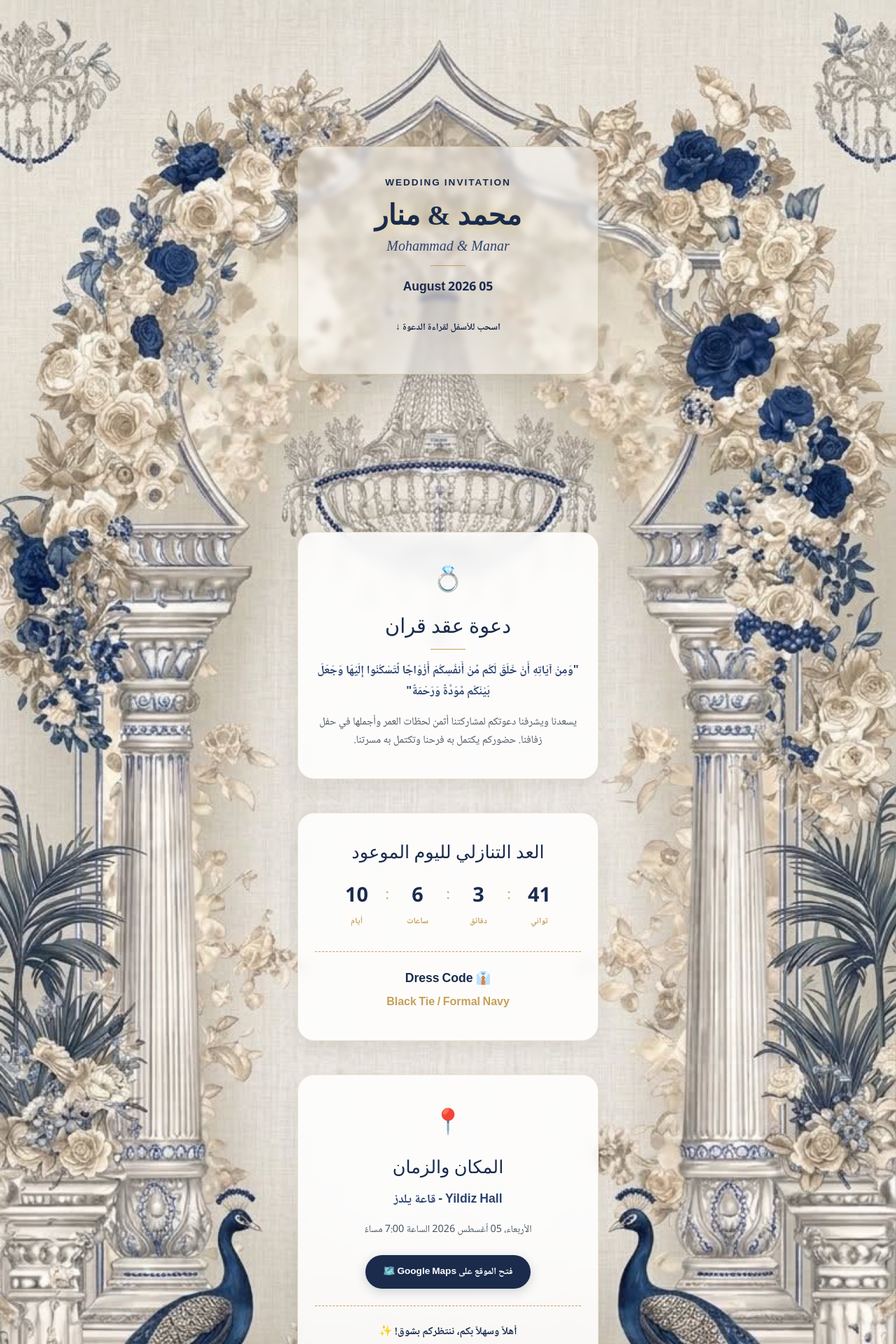
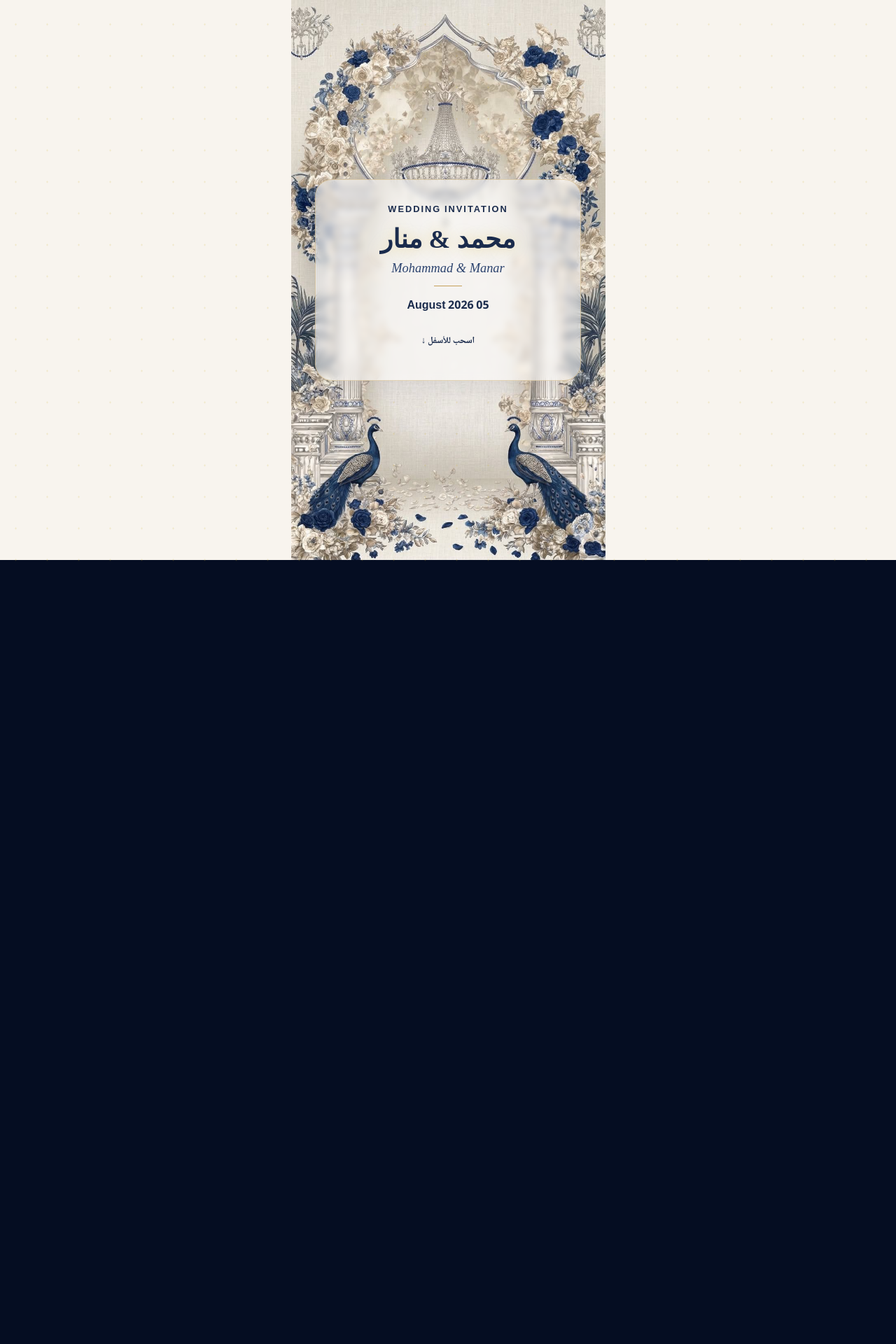
Before and after one commit to Kira1717171717/wedding-invitation, a Next.js app: page / in a window 1280 px wide. Shown: the top 1920 px of the page at 70% size. After the commit the page ends 800 px from the top, so only its background shows below. Built offline with nearby package versions, Linux system fonts and the light colour scheme.

Commit message:
Update page.js

```diff
--- a/app/page.js
+++ b/app/page.js
@@ -34,72 +34,93 @@ export default function Home() {
   return (
     <main style={{
       direction: 'rtl',
-      minHeight: '100vh',
-      backgroundImage: "url('/wedding-bg.jpg')",
-      backgroundAttachment: 'fixed', /* يجعل الصورة ثابتة وممتدة مع السكرول */
-      backgroundPosition: 'center',
-      backgroundRepeat: 'no-repeat',
-      backgroundSize: 'cover',
-      padding: '2rem 1rem 4rem 1rem',
-      display: 'flex',
-      flexDirection: 'column',
-      alignItems: 'center',
-      gap: '3rem' /* مسافة بين الكروت للتصفح بالسكرول */
+      height: '100vh',
+      overflowY: 'scroll',
+      scrollSnapType: 'y mandatory', /* السكرول التلقائي السلس عند اللمس */
+      scrollBehavior: 'smooth',
+      position: 'relative'
     }}>
+
+      {/* خلفية ثابتة بحجم الشاشة بدون زوم بشع */}
+      <div style={{
+        position: 'fixed',
+        top: 0,
+        left: 0,
+        width: '100vw',
+        height: '100vh',
+        backgroundImage: "url('/wedding-bg.jpg')",
+        backgroundPosition: 'center',
+        backgroundRepeat: 'no-repeat',
+        backgroundSize: 'contain', /* تحافظ على أبعاد الصورة الأصلية كاملاً */
+        backgroundColor: '#f8f4ee', /* لون محايد يملأ أطراف الخلفية إذا كانت الصورة ملمومة */
+        zIndex: -1
+      }} />
 
       {/* ================= القسم الأول: الغلاف والأسماء ================= */}
       <section style={{
-        minHeight: '85vh',
+        height: '100vh',
         width: '100%',
-        maxWidth: '430px',
+        scrollSnapAlign: 'start', /* يحدد نقطة التوقف التلقائية */
+        scrollSnapStop: 'always',
         display: 'flex',
-        flexDirection: 'column',
         justifyContent: 'center',
-        alignItems: 'center'
+        alignItems: 'center',
+        padding: '1rem',
+        boxSizing: 'border-box'
       }}>
         <div style={{
-          width: '100%',
+          width: '90%',
+          maxWidth: '380px',
           textAlign: 'center',
           display: 'flex',
           flexDirection: 'column',
           alignItems: 'center',
           gap: '0.4rem',
-          backgroundColor: 'rgba(255, 255, 255, 0.45)',
-          backdropFilter: 'blur(4px)',
-          padding: '2.5rem 1.5rem',
+          backgroundColor: 'rgba(255, 255, 255, 0.55)',
+          backdropFilter: 'blur(5px)',
+          padding: '2rem 1.2rem',
           borderRadius: '24px',
           border: '1px solid rgba(197, 160, 89, 0.4)',
           boxShadow: '0 8px 32px rgba(26, 43, 76, 0.08)'
         }}>
-          <p style={{ fontSize: '0.85rem', letterSpacing: '2px', color: '#1a2b4c', margin: 0, fontWeight: '700' }}>
+          <p style={{ fontSize: '0.8rem', letterSpacing: '2px', color: '#1a2b4c', margin: 0, fontWeight: '700' }}>
             WEDDING INVITATION
           </p>
-          <h1 style={{ fontSize: '2.5rem', fontWeight: '700', color: '#1a2b4c', margin: '0.2rem 0', fontFamily: 'serif' }}>
+          <h1 style={{ fontSize: '2.3rem', fontWeight: '700', color: '#1a2b4c', margin: '0.2rem 0', fontFamily: 'serif' }}>
             محمد & منار
           </h1>
-          <p style={{ fontFamily: 'serif', fontSize: '1.25rem', color: '#2c436e', margin: 0, fontStyle: 'italic' }}>
+          <p style={{ fontFamily: 'serif', fontSize: '1.15rem', color: '#2c436e', margin: 0, fontStyle: 'italic' }}>
             Mohammad & Manar
           </p>
-          <div style={{ width: '50px', height: '1px', backgroundColor: '#c5a059', margin: '0.6rem 0' }}></div>
-          <p style={{ fontSize: '1.1rem', color: '#1a2b4c', fontWeight: '700', margin: 0 }}>
+          <div style={{ width: '40px', height: '1px', backgroundColor: '#c5a059', margin: '0.5rem 0' }}></div>
+          <p style={{ fontSize: '1rem', color: '#1a2b4c', fontWeight: '700', margin: 0 }}>
             05 August 2026
           </p>
 
-          <p style={{ marginTop: '1.5rem', fontSize: '0.85rem', color: '#1a2b4c', fontWeight: '600' }}>
-            اسحب للأسفل لقراءة الدعوة ↓
+          <p style={{ marginTop: '1.2rem', fontSize: '0.8rem', color: '#1a2b4c', fontWeight: '600' }}>
+            اسحب للأسفل ↓
           </p>
         </div>
       </section>
 
       {/* ================= القسم الثاني: نص الدعوة الرسمي ================= */}
       <section style={{
+        height: '100vh',
         width: '100%',
-        maxWidth: '430px'
+        scrollSnapAlign: 'start',
+        scrollSnapStop: 'always',
+        display: 'flex',
+        justifyContent: 'center',
+        alignItems: 'center',
+        padding: '1rem',
+        boxSizing: 'border-box'
       }}>
         <div style={{
+          width: '90%',
+          maxWidth: '380px',
           backgroundColor: 'rgba(255, 255, 255, 0.88)',
           backdropFilter: 'blur(10px)',
-          padding: '2.5rem 1.5rem',
+          padding: '2.2rem 1.5rem',
           borderRadius: '24px',
           boxShadow: '0 10px 30px rgba(0,0,0,0.08)',
           border: '1px solid #f0e6d2',
@@ -109,15 +130,15 @@ export default function Home() {
           alignItems: 'center',
           gap: '1rem'
         }}>
-          <span style={{ fontSize: '2.2rem', color: '#c5a059' }}>💍</span>
-          <h2 style={{ fontFamily: 'serif', fontSize: '1.8rem', color: '#1a2b4c', margin: 0 }}>
+          <span style={{ fontSize: '2rem', color: '#c5a059' }}>💍</span>
+          <h2 style={{ fontFamily: 'serif', fontSize: '1.7rem', color: '#1a2b4c', margin: 0 }}>
             دعوة عقد قران
           </h2>
-          <div style={{ width: '50px', height: '1px', backgroundColor: '#c5a059' }}></div>
-          <p style={{ fontSize: '1.05rem', color: '#2c436e', lineHeight: '1.8', margin: 0, fontWeight: '600' }}>
+          <div style={{ width: '40px', height: '1px', backgroundColor: '#c5a059' }}></div>
+          <p style={{ fontSize: '1rem', color: '#2c436e', lineHeight: '1.7', margin: 0, fontWeight: '600' }}>
             "وَمِنْ آيَاتِهِ أَنْ خَلَقَ لَكُم مِّنْ أَنفُسِكُمْ أَزْوَاجًا لِّتَسْكُنُوا إِلَيْهَا وَجَعَلَ بَيْنَكُم مَّوَدَّةً وَرَحْمَةً"
           </p>
-          <p style={{ fontSize: '0.95rem', color: '#4b5563', lineHeight: '1.7', margin: 0 }}>
+          <p style={{ fontSize: '0.9rem', color: '#4b5563', lineHeight: '1.6', margin: 0 }}>
             يسعدنا ويشرفنا دعوتكم لمشاركتنا أثمن لحظات العمر وأجملها في حفل زفافنا. حضوركم يكتمل به فرحنا وتكتمل به مسرتنا.
           </p>
         </div>
@@ -125,54 +146,63 @@ export default function Home() {
 
       {/* ================= القسم الثالث: العداد التنازلي والـ Dress Code ================= */}
       <section style={{
+        height: '100vh',
         width: '100%',
-        maxWidth: '430px'
+        scrollSnapAlign: 'start',
+        scrollSnapStop: 'always',
+        display: 'flex',
+        justifyContent: 'center',
+        alignItems: 'center',
+        padding: '1rem',
+        boxSizing: 'border-box'
       }}>
         <div style={{
+          width: '90%',
+          maxWidth: '380px',
           backgroundColor: 'rgba(255, 255, 255, 0.88)',
           backdropFilter: 'blur(10px)',
-          padding: '2.5rem 1.5rem',
+          padding: '2.2rem 1.5rem',
           borderRadius: '24px',
           boxShadow: '0 10px 30px rgba(0,0,0,0.08)',
           border: '1px solid #f0e6d2',
           textAlign: 'center'
         }}>
-          <h2 style={{ fontFamily: 'serif', fontSize: '1.6rem', color: '#1a2b4c', marginBottom: '1.5rem' }}>
+          <h2 style={{ fontFamily: 'serif', fontSize: '1.5rem', color: '#1a2b4c', marginBottom: '1.2rem' }}>
             العد التنازلي لليوم الموعود
           </h2>
 
           <div style={{
             display: 'flex',
             justifyContent: 'center',
-            gap: '1rem',
-            marginBottom: '2rem',
+            gap: '0.8rem',
+            marginBottom: '1.5rem',
             direction: 'ltr'
           }}>
-            <div style={{ minWidth: '50px' }}>
-              <span style={{ fontSize: '1.8rem', fontWeight: 'bold', color: '#1a2b4c' }}>{timeLeft.days}</span>
-              <p style={{ fontSize: '0.75rem', color: '#c5a059', margin: 0, fontWeight: '600' }}>أيام</p>
+            <div style={{ minWidth: '45px' }}>
+              <span style={{ fontSize: '1.6rem', fontWeight: 'bold', color: '#1a2b4c' }}>{timeLeft.days}</span>
+              <p style={{ fontSize: '0.7rem', color: '#c5a059', margin: 0, fontWeight: '600' }}>أيام</p>
             </div>
-            <div style={{ fontSize: '1.5rem', color: '#c5a059' }}>:</div>
-            <div style={{ minWidth: '50px' }}>
-              <span style={{ fontSize: '1.8rem', fontWeight: 'bold', color: '#1a2b4c' }}>{timeLeft.hours}</span>
-              <p style={{ fontSize: '0.75rem', color: '#c5a059', margin: 0, fontWeight: '600' }}>ساعات</p>
+            <div style={{ fontSize: '1.3rem', color: '#c5a059' }}>:</div>
+            <div style={{ minWidth: '45px' }}>
+              <span style={{ fontSize: '1.6rem', fontWeight: 'bold', color: '#1a2b4c' }}>{timeLeft.hours}</span>
+              <p style={{ fontSize: '0.7rem', color: '#c5a059', margin: 0, fontWeight: '600' }}>ساعات</p>
             </div>
-            <div style={{ fontSize: '1.5rem', color: '#c5a059' }}>:</div>
-            <div style={{ minWidth: '50px' }}>
-              <span style={{ fontSize: '1.8rem', fontWeight: 'bold', color: '#1a2b4c' }}>{timeLeft.minutes}</span>
-              <p style={{ fontSize: '0.75rem', color: '#c5a059', margin: 0, fontWeight: '600' }}>دقائق</p>
+            <div style={{ fontSize: '1.3rem', color: '#c5a059' }}>:</div>
+            <div style={{ minWidth: '45px' }}>
+              <span style={{ fontSize: '1.6rem', fontWeight: 'bold', color: '#1a2b4c' }}>{timeLeft.minutes}</span>
+              <p style={{ fontSize: '0.7rem', color: '#c5a059', margin: 0, fontWeight: '600' }}>دقائق</p>
             </div>
-            <div style={{ fontSize: '1.5rem', color: '#c5a059' }}>:</div>
-            <div style={{ minWidth: '50px' }}>
-              <span style={{ fontSize: '1.8rem', fontWeight: 'bold', color: '#1a2b4c' }}>{timeLeft.seconds}</span>
-              <p style={{ fontSize: '0.75rem', color: '#c5a059', margin: 0, fontWeight: '600' }}>ثواني</p>
+            <div style={{ fontSize: '1.3rem', color: '#c5a059' }}>:</div>
+            <div style={{ minWidth: '45px' }}>
+              <span style={{ fontSize: '1.6rem', fontWeight: 'bold', color: '#1a2b4c' }}>{timeLeft.seconds}</span>
+              <p style={{ fontSize: '0.7rem', color: '#c5a059', margin: 0, fontWeight: '600' }}>ثواني</p>
             </div>
           </div>
 
-          <div style={{ borderTop: '1px dashed #c5a059', margin: '1.5rem 0' }}></div>
+          <div style={{ borderTop: '1px dashed #c5a059', margin: '1.2rem 0' }}></div>
 
-          <h3 style={{ color: '#1a2b4c', fontSize: '1.1rem', marginBottom: '0.3rem' }}>👔 Dress Code</h3>
-          <p style={{ color: '#c5a059', fontWeight: '700', fontSize: '1rem', margin: 0 }}>
+          <h3 style={{ color: '#1a2b4c', fontSize: '1rem', marginBottom: '0.3rem' }}>👔 Dress Code</h3>
+          <p style={{ color: '#c5a059', fontWeight: '700', fontSize: '0.95rem', margin: 0 }}>
             Black Tie / Formal Navy
           </p>
         </div>
@@ -180,13 +210,22 @@ export default function Home() {
 
       {/* ================= القسم الرابع: المكان وتأكيد الحضور ================= */}
       <section style={{
+        height: '100vh',
         width: '100%',
-        maxWidth: '430px'
+        scrollSnapAlign: 'start',
+        scrollSnapStop: 'always',
+        display: 'flex',
+        justifyContent: 'center',
+        alignItems: 'center',
+        padding: '1rem',
+        boxSizing: 'border-box'
       }}>
         <div style={{
+          width: '90%',
+          maxWidth: '380px',
           backgroundColor: 'rgba(255, 255, 255, 0.88)',
           backdropFilter: 'blur(10px)',
-          padding: '2.5rem 1.5rem',
+          padding: '2.2rem 1.5rem',
           borderRadius: '24px',
           boxShadow: '0 10px 30px rgba(0,0,0,0.08)',
           border: '1px solid #f0e6d2',
@@ -196,14 +235,14 @@ export default function Home() {
           alignItems: 'center',
           gap: '1rem'
         }}>
-          <span style={{ fontSize: '2.2rem' }}>📍</span>
-          <h2 style={{ fontFamily: 'serif', fontSize: '1.6rem', color: '#1a2b4c', margin: 0 }}>
+          <span style={{ fontSize: '2rem' }}>📍</span>
+          <h2 style={{ fontFamily: 'serif', fontSize: '1.5rem', color: '#1a2b4c', margin: 0 }}>
             المكان والزمان
           </h2>
-          <p style={{ fontSize: '1.1rem', fontWeight: '600', color: '#2c436e', margin: 0 }}>
+          <p style={{ fontSize: '1rem', fontWeight: '600', color: '#2c436e', margin: 0 }}>
             Yildiz Hall - قاعة يلدز
           </p>
-          <p style={{ color: '#4b5563', fontSize: '0.9rem', margin: 0 }}>
+          <p style={{ color: '#4b5563', fontSize: '0.85rem', margin: 0 }}>
             الأربعاء، 05 أغسطس 2026 الساعة 7:00 مساءً
           </p>
 
@@ -212,14 +251,14 @@ export default function Home() {
             target="_blank"
             rel="noopener noreferrer"
             style={{
-              padding: '0.75rem 1.6rem',
+              padding: '0.7rem 1.4rem',
               backgroundColor: '#1a2b4c',
               color: '#ffffff',
               borderRadius: '50px',
               textDecoration: 'none',
               fontSize: '0.85rem',
               fontWeight: '600',
-              marginTop: '0.5rem',
+              marginTop: '0.3rem',
               boxShadow: '0 4px 15px rgba(26, 43, 76, 0.2)'
             }}
           >
@@ -228,7 +267,7 @@ export default function Home() {
 
           <div style={{ borderTop: '1px dashed #c5a059', width: '100%', margin: '0.5rem 0' }}></div>
 
-          <p style={{ fontSize: '0.95rem', color: '#1a2b4c', margin: 0, fontWeight: '600' }}>
+          <p style={{ fontSize: '0.9rem', color: '#1a2b4c', margin: 0, fontWeight: '600' }}>
             أهلاً وسهلاً بكم، ننتظركم بشوق! ✨
           </p>
         </div>
```
